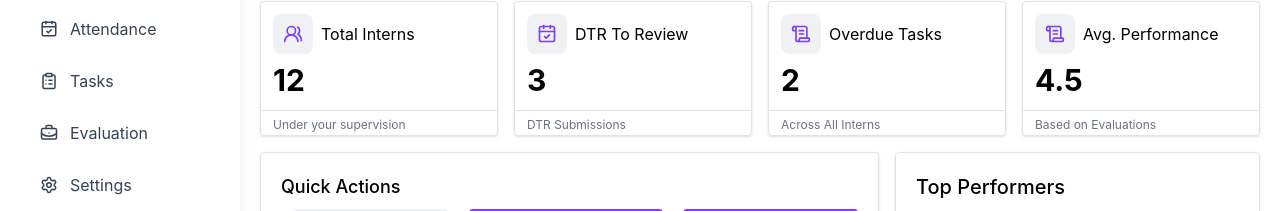
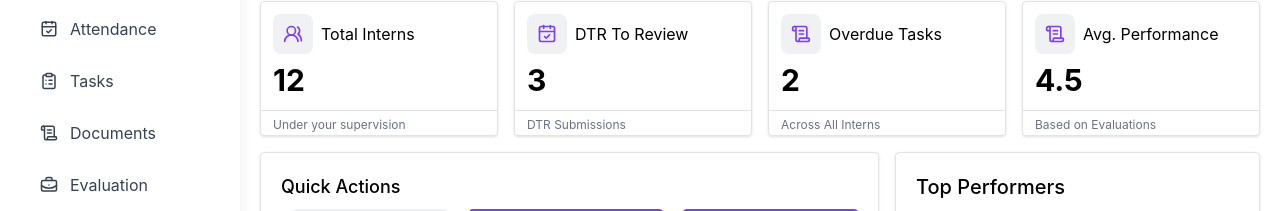
Before and after one commit to dev-St0ic/HR-Internship-Management-System, a React (Vite) app in the folder frontend-hrms/: page /supervisor in a window 1280 px wide. Shown: the part 199-410 px from the top of the page. Built offline with nearby package versions, Linux system fonts and the light colour scheme.

Commit message:
create documents sidebar navigation and header label

```diff
--- a/frontend-hrms/src/common/config/navigation.jsx
+++ b/frontend-hrms/src/common/config/navigation.jsx
@@ -116,6 +116,11 @@ export const navigation = {
       icon: ClipboardList,
     },
     {
+      to: "/supervisor/documents",
+      label: "Documents",
+      icon: ScrollText,
+    },
+    {
       to: "/supervisor/evaluations",
       label: "Evaluation",
       icon: BriefcaseBusiness,
--- a/frontend-hrms/src/portals/supervisor/Index.jsx
+++ b/frontend-hrms/src/portals/supervisor/Index.jsx
@@ -6,3 +6,4 @@ export {default as SupervisorEvaluations} from './pages/SupervisorEvaluations';
 export {default as SupervisorTasks} from './pages/SupervisorTasks';
 export {default as SupervisorSettings} from './pages/SupervisorSettings';
 export {default as SupervisorNotifications} from './pages/SupervisorNotifications';
+export {default as SupervisorDocuments} from './pages/SupervisorDocuments';
--- a/frontend-hrms/src/portals/supervisor/components/Header.jsx
+++ b/frontend-hrms/src/portals/supervisor/components/Header.jsx
@@ -9,6 +9,7 @@ export default function Header() {
     '/supervisor/myinterns': 'My Interns',
     '/supervisor/attendance': 'Attendance',
     '/supervisor/tasks': 'Tasks',
+    '/supervisor/documents': 'Documents',
     '/supervisor/evaluations': 'Evaluations',
     '/supervisor/settings': 'Settings',
     '/supervisor/notifications': 'Notifications',
@@ -19,6 +20,7 @@ export default function Header() {
       '/supervisor/myinterns': 'Manage and monitor your assigned interns',
       '/supervisor/attendance': 'Monitor and review intern DTRs',
       '/supervisor/tasks': 'Assign and monitor intern tasks',
+      '/supervisor/documents': 'View and comply with intern requests',
       '/supervisor/evaluations': 'Assess and submit intern performance evaluations',
       '/supervisor/settings': 'Manage your personal preferences and account security.',
       '/supervisor/notifications': 'All Notifications',
--- /dev/null
+++ b/frontend-hrms/src/portals/supervisor/pages/SupervisorDocuments.jsx
@@ -0,0 +1,7 @@
+export default function SupervisorDocuments() {
+  return (
+    <>
+    docs
+    </>
+  )
+}
--- a/frontend-hrms/src/routes/AppRouter.jsx
+++ b/frontend-hrms/src/routes/AppRouter.jsx
@@ -11,6 +11,7 @@ import {
   SupervisorEvaluations,
   SupervisorSettings,
   SupervisorNotifications,
+  SupervisorDocuments,
 } from "../portals/supervisor/Index";
 
 import SideBarLayout from "../portals/hr-staff/components/SideBarLayout";
@@ -72,6 +73,7 @@ export const AppRouter = () => {
           <Route path="myinterns" element={<SupervisorMyInterns />} />
           <Route path="attendance" element={<SupervisorAttendance />} />
           <Route path="tasks" element={<SupervisorTasks />} />
+          <Route path="documents" element={<SupervisorDocuments />} />
           <Route path="evaluations" element={<SupervisorEvaluations />} />
           <Route path="settings" element={<SupervisorSettings />} />
           <Route path="notifications" element={<SupervisorNotifications />} />
```
